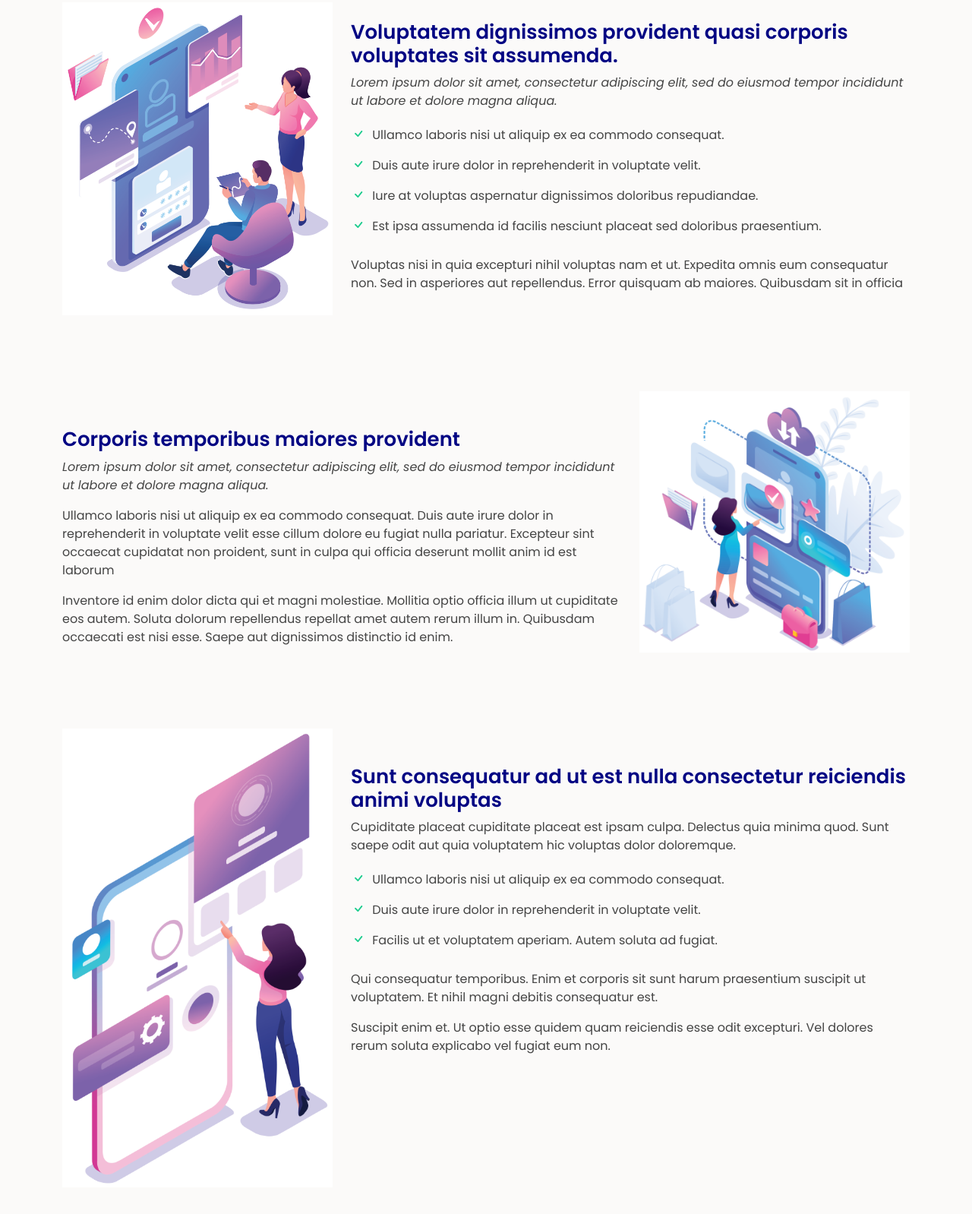
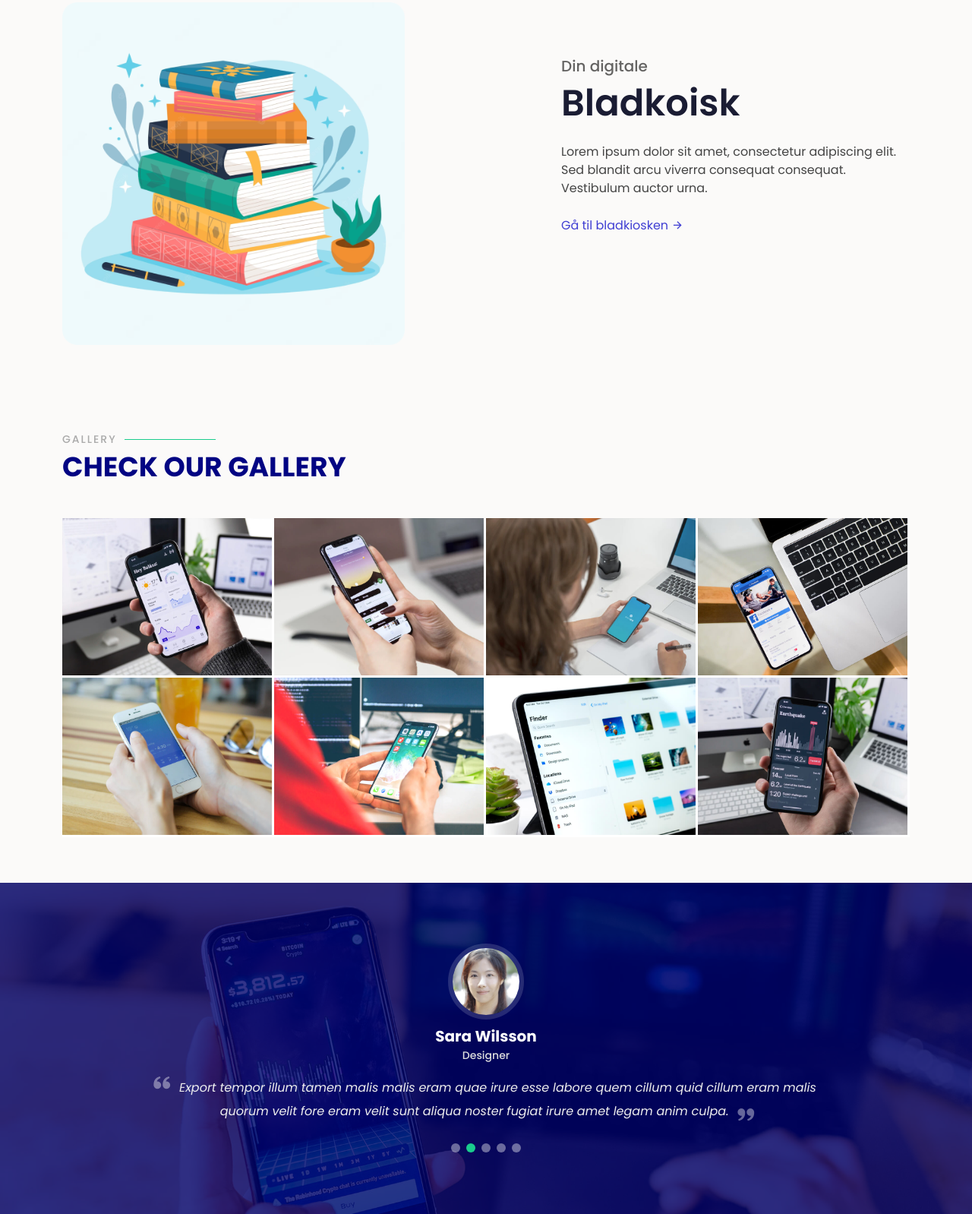
Before and after one commit to barnewsapp/frigg-media, a plain HTML site: page docs/index.html in a window 1280 px wide. Shown: the part 1643-3241 px from the top of the page at 76% size. Drawn offline with Linux system fonts and the light colour scheme.

Commit message:
Legg til Bladkiosk section

```diff
--- a/docs/assets/css/style.css
+++ b/docs/assets/css/style.css
@@ -843,35 +843,19 @@ section {
 }
 
 /*--------------------------------------------------------------
-# Details
+# Bladkiosk
 --------------------------------------------------------------*/
-.details .content + .content {
-  margin-top: 100px;
+
+.bladkiosk .content .title {
+  font-weight: 600;
+  font-size: 48px;
+  color: var(--black);
 }
 
-.details .content h3 {
-  font-weight: 600;
-  font-size: 26px;
-  color: #010483;
-}
-
-.details .content ul {
-  list-style: none;
-  padding: 0;
-}
-
-.details .content ul li {
-  padding-bottom: 10px;
-}
-
-.details .content ul i {
+.bladkiosk .content .subtitle {
+  font-weight: 500;
   font-size: 20px;
-  padding-right: 4px;
-  color: #1acc8d;
-}
-
-.details .content p:last-child {
-  margin-bottom: 0;
+  color: var(--gray-3);
 }
 
 /*--------------------------------------------------------------
--- a/docs/index.html
+++ b/docs/index.html
@@ -75,7 +75,7 @@
         <nav id="navbar" class="navbar">
           <ul>
             <li>
-              <a class="nav-link scrollto active" href="#details">Bladkiosk</a>
+              <a class="nav-link scrollto active" href="#bladkiosk">Bladkiosk</a>
             </li>
             <li><a class="nav-link scrollto" href="#about">Søk i arkiv</a></li>
             <li><a class="nav-link scrollto" href="#features">Produkter</a></li>
@@ -393,156 +393,30 @@
       </section>
       <!-- End Counts Section -->
 
-      <!-- ======= Details Section ======= -->
-      <section id="details" class="details">
+      <!-- ======= Bladkiosk Section ======= -->
+      <section id="bladkiosk" class="bladkiosk">
         <div class="container">
-          <div class="row content">
-            <div class="col-md-4" data-aos="fade-right">
-              <img src="assets/img/details-1.png" class="img-fluid" alt="" />
+          <div class="row content d-flex justify-content-between">
+            <div class="col-md-5" data-aos="fade-right">
+              <img src="assets/img/image 6.png" class="img-fluid" alt="" />
             </div>
-            <div class="col-md-8 pt-4" data-aos="fade-up">
-              <h3>
-                Voluptatem dignissimos provident quasi corporis voluptates sit
-                assumenda.
-              </h3>
-              <p class="fst-italic">
-                Lorem ipsum dolor sit amet, consectetur adipiscing elit, sed do
-                eiusmod tempor incididunt ut labore et dolore magna aliqua.
+            <div class="col-md-5 pt-4 mx-2 mt-5" data-aos="fade-up">
+              <h3 class="subtitle">Din digitale</h3>
+              <h3 class="title">Bladkoisk</h3>
+
+              <p class="my-4" >
+                Lorem ipsum dolor sit amet, consectetur adipiscing elit. Sed
+                blandit arcu viverra consequat consequat. Vestibulum auctor
+                urna.
               </p>
-              <ul>
-                <li>
-                  <i class="bi bi-check"></i> Ullamco laboris nisi ut aliquip ex
-                  ea commodo consequat.
-                </li>
-                <li>
-                  <i class="bi bi-check"></i> Duis aute irure dolor in
-                  reprehenderit in voluptate velit.
-                </li>
-                <li>
-                  <i class="bi bi-check"></i> Iure at voluptas aspernatur
-                  dignissimos doloribus repudiandae.
-                </li>
-                <li>
-                  <i class="bi bi-check"></i> Est ipsa assumenda id facilis
-                  nesciunt placeat sed doloribus praesentium.
-                </li>
-              </ul>
-              <p>
-                Voluptas nisi in quia excepturi nihil voluptas nam et ut.
-                Expedita omnis eum consequatur non. Sed in asperiores aut
-                repellendus. Error quisquam ab maiores. Quibusdam sit in officia
-              </p>
+
+              <a href="" style="color: var(--primary)">Gå til bladkiosken <i class="ri-arrow-right-line" style="color: var(--primary)"> </i>   </a>
             </div>
           </div>
 
-          <div class="row content">
-            <div class="col-md-4 order-1 order-md-2" data-aos="fade-left">
-              <img src="assets/img/details-2.png" class="img-fluid" alt="" />
-            </div>
-            <div class="col-md-8 pt-5 order-2 order-md-1" data-aos="fade-up">
-              <h3>Corporis temporibus maiores provident</h3>
-              <p class="fst-italic">
-                Lorem ipsum dolor sit amet, consectetur adipiscing elit, sed do
-                eiusmod tempor incididunt ut labore et dolore magna aliqua.
-              </p>
-              <p>
-                Ullamco laboris nisi ut aliquip ex ea commodo consequat. Duis
-                aute irure dolor in reprehenderit in voluptate velit esse cillum
-                dolore eu fugiat nulla pariatur. Excepteur sint occaecat
-                cupidatat non proident, sunt in culpa qui officia deserunt
-                mollit anim id est laborum
-              </p>
-              <p>
-                Inventore id enim dolor dicta qui et magni molestiae. Mollitia
-                optio officia illum ut cupiditate eos autem. Soluta dolorum
-                repellendus repellat amet autem rerum illum in. Quibusdam
-                occaecati est nisi esse. Saepe aut dignissimos distinctio id
-                enim.
-              </p>
-            </div>
-          </div>
 
-          <div class="row content">
-            <div class="col-md-4" data-aos="fade-right">
-              <img src="assets/img/details-3.png" class="img-fluid" alt="" />
-            </div>
-            <div class="col-md-8 pt-5" data-aos="fade-up">
-              <h3>
-                Sunt consequatur ad ut est nulla consectetur reiciendis animi
-                voluptas
-              </h3>
-              <p>
-                Cupiditate placeat cupiditate placeat est ipsam culpa. Delectus
-                quia minima quod. Sunt saepe odit aut quia voluptatem hic
-                voluptas dolor doloremque.
-              </p>
-              <ul>
-                <li>
-                  <i class="bi bi-check"></i> Ullamco laboris nisi ut aliquip ex
-                  ea commodo consequat.
-                </li>
-                <li>
-                  <i class="bi bi-check"></i> Duis aute irure dolor in
-                  reprehenderit in voluptate velit.
-                </li>
-                <li>
-                  <i class="bi bi-check"></i> Facilis ut et voluptatem aperiam.
-                  Autem soluta ad fugiat.
-                </li>
-              </ul>
-              <p>
-                Qui consequatur temporibus. Enim et corporis sit sunt harum
-                praesentium suscipit ut voluptatem. Et nihil magni debitis
-                consequatur est.
-              </p>
-              <p>
-                Suscipit enim et. Ut optio esse quidem quam reiciendis esse odit
-                excepturi. Vel dolores rerum soluta explicabo vel fugiat eum
-                non.
-              </p>
-            </div>
-          </div>
-
-          <div class="row content">
-            <div class="col-md-4 order-1 order-md-2" data-aos="fade-left">
-              <img src="assets/img/details-4.png" class="img-fluid" alt="" />
-            </div>
-            <div class="col-md-8 pt-5 order-2 order-md-1" data-aos="fade-up">
-              <h3>
-                Quas et necessitatibus eaque impedit ipsum animi consequatur
-                incidunt in
-              </h3>
-              <p class="fst-italic">
-                Lorem ipsum dolor sit amet, consectetur adipiscing elit, sed do
-                eiusmod tempor incididunt ut labore et dolore magna aliqua.
-              </p>
-              <p>
-                Ullamco laboris nisi ut aliquip ex ea commodo consequat. Duis
-                aute irure dolor in reprehenderit in voluptate velit esse cillum
-                dolore eu fugiat nulla pariatur. Excepteur sint occaecat
-                cupidatat non proident, sunt in culpa qui officia deserunt
-                mollit anim id est laborum
-              </p>
-              <ul>
-                <li>
-                  <i class="bi bi-check"></i> Et praesentium laboriosam
-                  architecto nam .
-                </li>
-                <li>
-                  <i class="bi bi-check"></i> Eius et voluptate. Enim earum
-                  tempore aliquid. Nobis et sunt consequatur. Aut repellat in
-                  numquam velit quo dignissimos et.
-                </li>
-                <li>
-                  <i class="bi bi-check"></i> Facilis ut et voluptatem aperiam.
-                  Autem soluta ad fugiat.
-                </li>
-              </ul>
-            </div>
-          </div>
-        </div>
       </section>
-      <!-- End Details Section -->
+      <!-- End Bladkiosk Section -->
 
       <!-- ======= Gallery Section ======= -->
       <section id="gallery" class="gallery">
```
Also changed, not shown: docs/assets/img/image 6.png (added), 1 other file.
